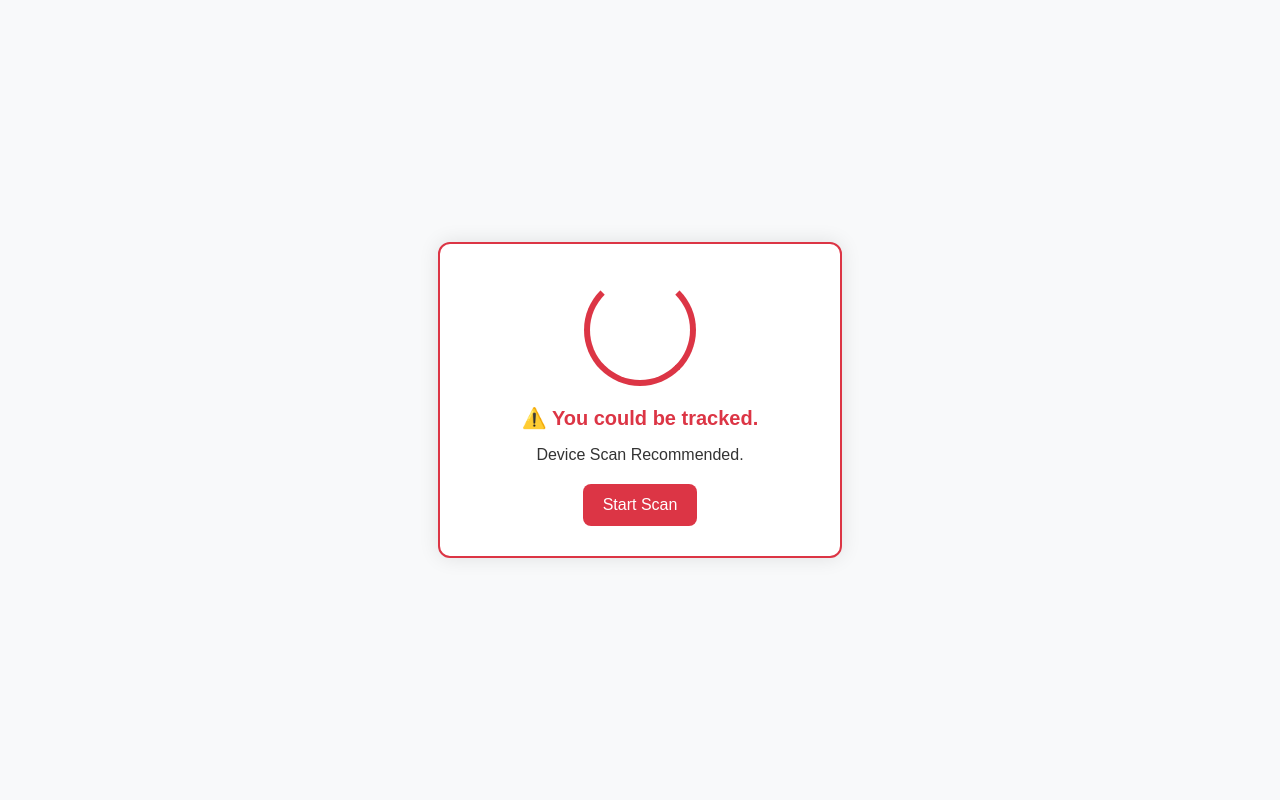
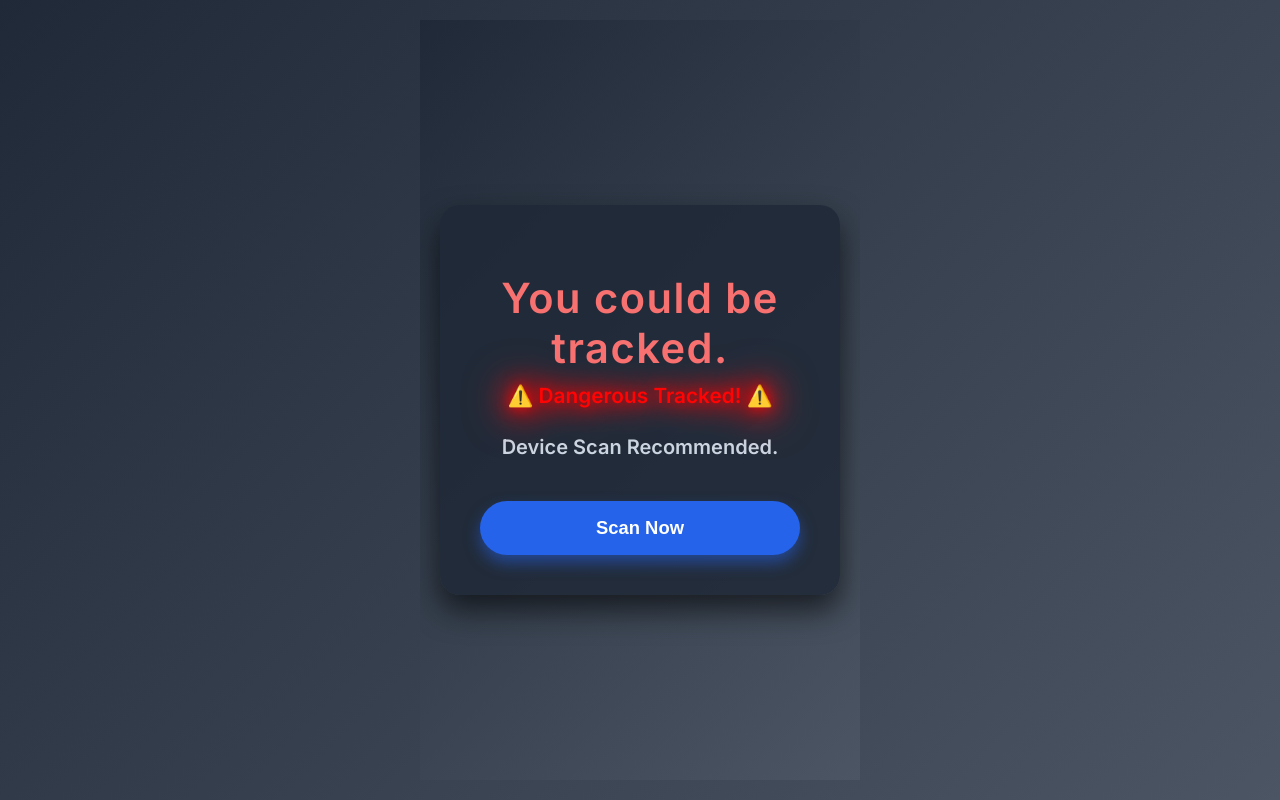
Before and after one commit to zeroonine/tr4ckedbmob, a plain HTML site: page index.html in a window 1280 px wide. Drawn offline with Linux system fonts and the light colour scheme.

Commit message:
Update index.html

```diff
--- a/index.html
+++ b/index.html
@@ -2,73 +2,148 @@
 <html lang="en">
 <head>
   <meta charset="UTF-8" />
-  <meta name="viewport" content="width=device-width, initial-scale=1.0"/>
+  <meta name="viewport" content="width=device-width, initial-scale=1, maximum-scale=1" />
   <title>You could be tracked.</title>
   <style>
-    body {
-      margin: 0;
-      font-family: Arial, sans-serif;
-      background: #f8f9fa;
+    @import url('https://fonts.googleapis.com/css2?family=Inter:wght@600&display=swap');
+
+    /* Reset & base */
+    * {
+      box-sizing: border-box;
+    }
+    body, html {
+      margin: 0; padding: 0;
+      height: 100%;
+      background: linear-gradient(135deg, #1f2937, #4b5563);
+      font-family: 'Inter', sans-serif;
       display: flex;
       justify-content: center;
       align-items: center;
-      height: 100vh;
+      text-align: center;
+      color: #e0e7ff;
+      -webkit-font-smoothing: antialiased;
+      -moz-osx-font-smoothing: grayscale;
+      user-select: none;
+      overflow-x: hidden;
+      padding: 20px;
     }
+    /* Container */
     .container {
-      background: #fff;
-      border: 2px solid #dc3545;
-      border-radius: 12px;
-      padding: 30px 20px;
-      text-align: center;
-      box-shadow: 0 0 20px rgba(0,0,0,0.1);
-      max-width: 360px;
-      width: 90%;
-      position: relative;
+      max-width: 400px;
+      width: 100%;
+      background: rgba(31, 41, 55, 0.85);
+      border-radius: 20px;
+      padding: 40px 30px;
+      box-shadow: 0 15px 30px rgba(0,0,0,0.6);
+      animation: fadeInUp 1s ease forwards;
+      opacity: 0;
     }
-    .scanner {
-      margin: 0 auto 20px;
-      width: 100px;
-      height: 100px;
-      border: 6px solid #dc3545;
-      border-top: 6px solid transparent;
-      border-radius: 50%;
-      animation: spin 1s linear infinite;
+    /* Title */
+    h1 {
+      font-size: clamp(1.8rem, 6vw, 2.6rem);
+      margin-bottom: 10px;
+      font-weight: 700;
+      letter-spacing: 1.5px;
+      color: #f87171; /* soft red */
     }
-    @keyframes spin {
-      0% { transform: rotate(0deg); }
-      100% { transform: rotate(360deg); }
+    /* Dangerous tracked animation */
+    .danger-tracked {
+      font-weight: 700;
+      font-size: clamp(1rem, 4vw, 1.3rem);
+      color: #ff3b3b;
+      margin-bottom: 25px;
+      text-shadow:
+        0 0 5px #ff3b3b,
+        0 0 10px #ff0000,
+        0 0 15px #ff0000,
+        0 0 20px #ff4444;
+      animation: pulseRed 1.5s infinite, shake 0.5s infinite;
+      user-select: none;
     }
-    h1 {
-      color: #dc3545;
-      font-size: 20px;
-      margin-bottom: 12px;
+    /* Description */
+    p.description {
+      font-size: clamp(1rem, 4vw, 1.25rem);
+      color: #cbd5e1;
+      margin-bottom: 40px;
+      line-height: 1.4;
     }
-    p {
-      font-size: 16px;
-      color: #333;
-      margin-bottom: 20px;
+    /* CTA Button */
+    button.cta-btn {
+      background: #2563eb;
+      border: none;
+      padding: clamp(12px, 2vw, 16px) clamp(25px, 8vw, 36px);
+      border-radius: 50px;
+      font-size: clamp(1rem, 4vw, 1.15rem);
+      font-weight: 600;
+      color: white;
+      cursor: pointer;
+      width: 100%;
+      max-width: 320px;
+      transition: background-color 0.3s ease, transform 0.3s ease;
+      box-shadow: 0 8px 15px rgba(37, 99, 235, 0.5);
     }
-    .scan-btn {
-      background: #dc3545;
-      color: white;
-      padding: 12px 20px;
-      border: none;
-      border-radius: 8px;
-      font-size: 16px;
-      cursor: pointer;
-      transition: background 0.3s;
+    button.cta-btn:hover {
+      background: #1e40af;
+      transform: scale(1.05);
+      box-shadow: 0 12px 20px rgba(30, 64, 175, 0.7);
     }
-    .scan-btn:hover {
-      background: #c82333;
+    /* Animasi */
+    @keyframes fadeInUp {
+      0% {
+        opacity: 0;
+        transform: translateY(25px);
+      }
+      100% {
+        opacity: 1;
+        transform: translateY(0);
+      }
+    }
+    @keyframes pulseRed {
+      0%, 100% {
+        text-shadow:
+          0 0 5px #ff3b3b,
+          0 0 10px #ff0000,
+          0 0 15px #ff0000,
+          0 0 20px #ff4444;
+        color: #ff3b3b;
+      }
+      50% {
+        text-shadow:
+          0 0 15px #ff0000,
+          0 0 30px #ff0000,
+          0 0 40px #ff4444,
+          0 0 50px #ff0000;
+        color: #ff0000;
+      }
+    }
+    @keyframes shake {
+      0%, 100% { transform: translateX(0); }
+      25% { transform: translateX(-2px); }
+      50% { transform: translateX(2px); }
+      75% { transform: translateX(-2px); }
+    }
+    /* Responsive for smaller devices */
+    @media (max-width: 320px) {
+      .container {
+        padding: 30px 20px;
+      }
     }
   </style>
 </head>
 <body>
   <div class="container">
-    <div class="scanner"></div>
-    <h1>⚠️ You could be tracked.</h1>
-    <p>Device Scan Recommended.</p>
-    <button class="scan-btn" onclick="window.location.href='https://yq7yv.bemobtrcks.com/click'">Start Scan</button>
+    <h1>You could be tracked.</h1>
+    <div class="danger-tracked">⚠️ Dangerous Tracked! ⚠️</div>
+    <p class="description">Device Scan Recommended.</p>
+    <button class="cta-btn" onclick="handleClick()">Scan Now</button>
   </div>
+
+  <script>
+    function handleClick() {
+      // Ganti dengan URL smartlink campaign kamu
+      const targetUrl = "https://yq7yv.bemobtrcks.com/click";
+      window.location.href = targetUrl;
+    }
+  </script>
 </body>
 </html>
```
